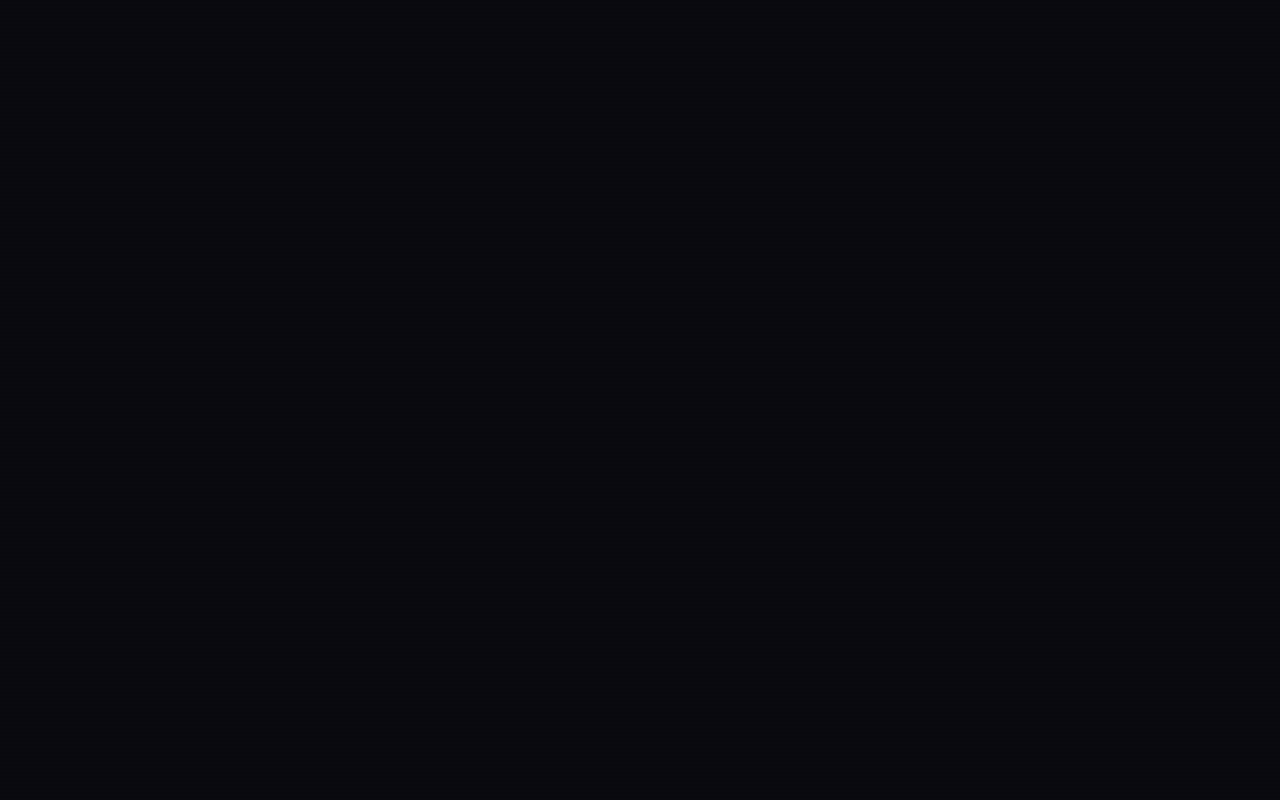
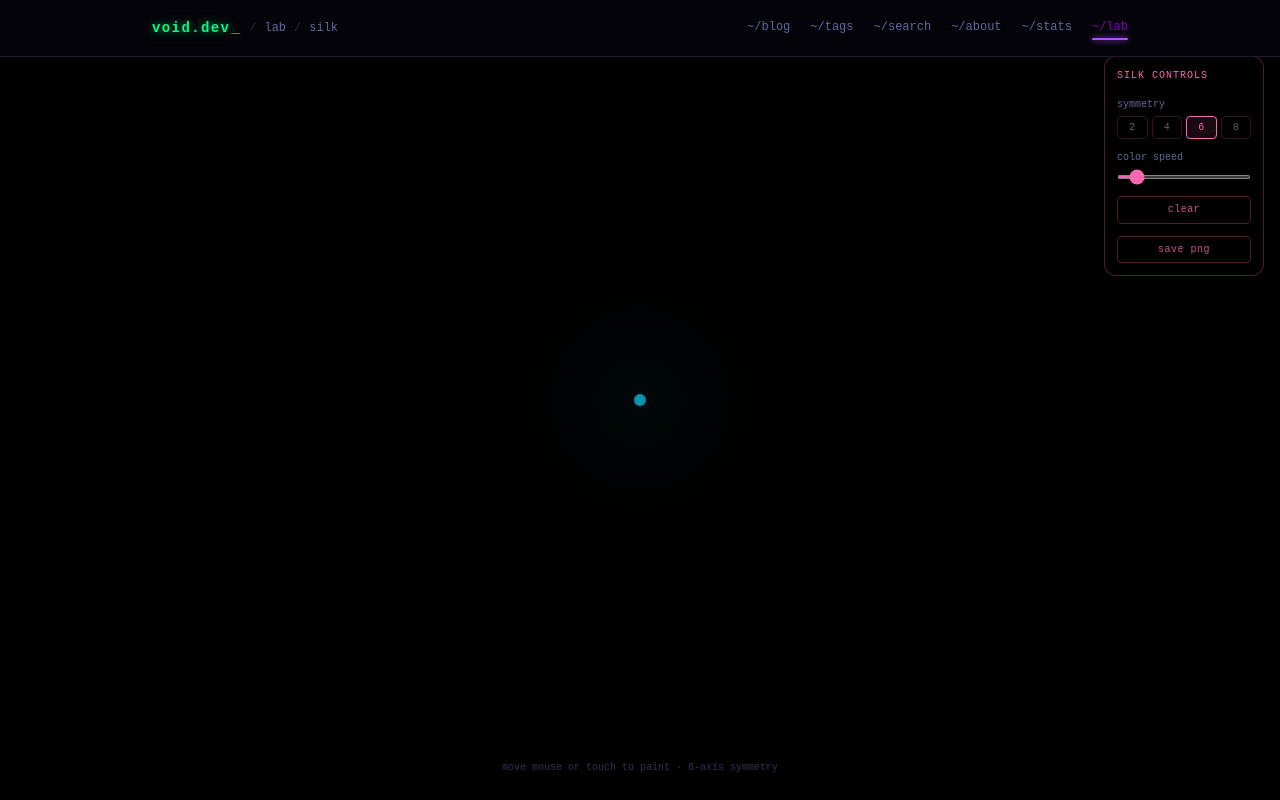
Before and after one commit to Quantum404Void/void-blog, a Nuxt app: page /lab/games/silk in a window 1280 px wide. Before the commit this address had no page. Built offline with nearby package versions, Linux system fonts and the light colour scheme.

Commit message:
feat: silk game, cursor glow, page slide-up transition

```diff
--- a/app.vue
+++ b/app.vue
@@ -4,4 +4,5 @@
     <NuxtPage />
   </NuxtLayout>
   <GlobalActions />
+  <CursorGlow />
 </template>
--- a/assets/css/main.css
+++ b/assets/css/main.css
@@ -535,3 +535,17 @@ body::after {
 .prose pre:has(.code-line) {
   padding-left: 1.5rem;
 }
+
+/* Page transition: slide-up */
+.slide-up-enter-active,
+.slide-up-leave-active {
+  transition: all 0.22s cubic-bezier(0.4, 0, 0.2, 1);
+}
+.slide-up-enter-from {
+  opacity: 0;
+  transform: translateY(18px);
+}
+.slide-up-leave-to {
+  opacity: 0;
+  transform: translateY(-10px);
+}
--- /dev/null
+++ b/components/CursorGlow.vue
@@ -0,0 +1,99 @@
+<template>
+  <template v-if="active">
+    <!-- 大光晕（缓动跟随） -->
+    <div
+      class="cursor-glow"
+      :style="{ transform: `translate(${glowX - 128}px, ${glowY - 128}px)` }"
+    />
+    <!-- 小实心点（立即跟随） -->
+    <div
+      class="cursor-dot"
+      :class="{ clicked: isClicked }"
+      :style="{ transform: `translate(${mouseX - 6}px, ${mouseY - 6}px)` }"
+    />
+  </template>
+</template>
+
+<script setup>
+import { ref, onMounted, onUnmounted } from 'vue'
+
+const active = ref(false)
+const mouseX = ref(0)
+const mouseY = ref(0)
+const glowX = ref(0)
+const glowY = ref(0)
+const isClicked = ref(false)
+
+let rafId = null
+
+function lerp(a, b, t) {
+  return a + (b - a) * t
+}
+
+function loop() {
+  glowX.value = lerp(glowX.value, mouseX.value, 0.08)
+  glowY.value = lerp(glowY.value, mouseY.value, 0.08)
+  rafId = requestAnimationFrame(loop)
+}
+
+function onMouseMove(e) {
+  mouseX.value = e.clientX
+  mouseY.value = e.clientY
+}
+
+function onMouseDown() {
+  isClicked.value = true
+  setTimeout(() => { isClicked.value = false }, 200)
+}
+
+onMounted(() => {
+  if (window.matchMedia('(pointer:coarse)').matches) return
+  active.value = true
+  window.addEventListener('mousemove', onMouseMove)
+  window.addEventListener('mousedown', onMouseDown)
+  glowX.value = window.innerWidth / 2
+  glowY.value = window.innerHeight / 2
+  mouseX.value = glowX.value
+  mouseY.value = glowY.value
+  loop()
+})
+
+onUnmounted(() => {
+  window.removeEventListener('mousemove', onMouseMove)
+  window.removeEventListener('mousedown', onMouseDown)
+  if (rafId) cancelAnimationFrame(rafId)
+})
+</script>
+
+<style scoped>
+.cursor-glow {
+  position: fixed;
+  top: 0;
+  left: 0;
+  width: 256px;
+  height: 256px;
+  border-radius: 50%;
+  background: radial-gradient(circle, rgba(0, 212, 255, 0.04) 0%, transparent 70%);
+  pointer-events: none;
+  z-index: 9998;
+  will-change: transform;
+}
+
+.cursor-dot {
+  position: fixed;
+  top: 0;
+  left: 0;
+  width: 12px;
+  height: 12px;
+  border-radius: 50%;
+  background: rgba(0, 212, 255, 0.7);
+  pointer-events: none;
+  z-index: 9999;
+  will-change: transform;
+  transition: scale 150ms ease;
+}
+
+.cursor-dot.clicked {
+  scale: 2.5;
+}
+</style>
--- a/nuxt.config.ts
+++ b/nuxt.config.ts
@@ -29,6 +29,7 @@ export default defineNuxtConfig({
   },
 
   app: {
+    pageTransition: { name: 'slide-up', mode: 'out-in' },
     head: {
       link: [
         // sitemap href: 生产地址，如需多域部署改这里
--- /dev/null
+++ b/pages/lab/games/silk.vue
@@ -0,0 +1,223 @@
+<template>
+  <div class="min-h-screen bg-[var(--color-void)] relative overflow-hidden">
+    <AppNav :crumbs="[{ label: 'lab', href: '/lab' }, { label: 'silk' }]" />
+
+    <canvas ref="canvasRef" class="absolute inset-0 w-full h-full" style="touch-action: none;" />
+
+    <!-- Control Panel -->
+    <div class="absolute top-14 right-4 z-10 flex flex-col gap-2 font-mono text-xs">
+      <div class="bg-black/70 border border-[#ff69b4]/30 rounded-xl p-3 backdrop-blur-sm flex flex-col gap-3 min-w-[160px]">
+        <p class="text-[#ff69b4] text-[10px] tracking-widest uppercase mb-1">silk controls</p>
+
+        <!-- Symmetry -->
+        <div>
+          <label class="text-[var(--color-text-muted)] text-[10px] block mb-1">symmetry</label>
+          <div class="flex gap-1">
+            <button
+              v-for="n in [2, 4, 6, 8]"
+              :key="n"
+              @click="symmetry = n"
+              class="flex-1 py-1 rounded border text-[10px] transition-colors"
+              :style="symmetry === n
+                ? 'border-color:#ff69b4;color:#ff69b4;background:#ff69b41a'
+                : 'border-color:#ff69b430;color:#666;background:transparent'"
+            >{{ n }}</button>
+          </div>
+        </div>
+
+        <!-- Hue Speed -->
+        <div>
+          <label class="text-[var(--color-text-muted)] text-[10px] block mb-1">color speed</label>
+          <input
+            v-model.number="hueSpeed"
+            type="range" min="0" max="3" step="0.1"
+            class="w-full accent-[#ff69b4] h-1"
+          />
+        </div>
+
+        <!-- Clear -->
+        <button
+          @click="clearCanvas"
+          class="py-1.5 rounded border border-[#ff69b4]/30 text-[#ff69b4]/80 hover:bg-[#ff69b4]/10 transition-colors text-[10px] tracking-wider"
+        >clear</button>
+
+        <!-- Save -->
+        <button
+          @click="saveImage"
+          class="py-1.5 rounded border border-[#ff69b4]/30 text-[#ff69b4]/80 hover:bg-[#ff69b4]/10 transition-colors text-[10px] tracking-wider"
+        >save png</button>
+      </div>
+    </div>
+
+    <!-- Hint -->
+    <div class="absolute bottom-6 left-1/2 -translate-x-1/2 font-mono text-[10px] text-[var(--color-text-muted)] opacity-50 pointer-events-none">
+      move mouse or touch to paint · {{ symmetry }}-axis symmetry
+    </div>
+  </div>
+</template>
+
+<script setup lang="ts">
+const { siteName } = useSiteConfig()
+useSeoMeta({ title: `Silk | ${siteName}` })
+
+const canvasRef = ref<HTMLCanvasElement | null>(null)
+const symmetry = ref(6)
+const hueSpeed = ref(0.3)
+
+let ctx: CanvasRenderingContext2D | null = null
+let hue = 0
+let isDrawing = false
+let points: { x: number; y: number }[] = []
+let lastSpeed = 0
+let animFrameId: number | null = null
+
+function resize() {
+  const canvas = canvasRef.value
+  if (!canvas || !ctx) return
+  // Preserve content
+  const tmp = document.createElement('canvas')
+  tmp.width = canvas.width
+  tmp.height = canvas.height
+  tmp.getContext('2d')!.drawImage(canvas, 0, 0)
+  canvas.width = window.innerWidth
+  canvas.height = window.innerHeight
+  ctx.fillStyle = '#000'
+  ctx.fillRect(0, 0, canvas.width, canvas.height)
+  ctx.drawImage(tmp, 0, 0)
+}
+
+function clearCanvas() {
+  const canvas = canvasRef.value
+  if (!canvas || !ctx) return
+  ctx.fillStyle = '#000'
+  ctx.fillRect(0, 0, canvas.width, canvas.height)
+}
+
+function saveImage() {
+  const canvas = canvasRef.value
+  if (!canvas) return
+  const a = document.createElement('a')
+  a.href = canvas.toDataURL('image/png')
+  a.download = `silk-${Date.now()}.png`
+  a.click()
+}
+
+function drawSymmetric(x: number, y: number, px: number, py: number, ppx: number, ppy: number) {
+  if (!ctx || !canvasRef.value) return
+  const canvas = canvasRef.value
+  const cx = canvas.width / 2
+  const cy = canvas.height / 2
+  const count = symmetry.value
+  const speed = Math.hypot(x - px, y - py)
+  lastSpeed = speed
+  const lw = Math.max(1.5, 8 - speed * 0.25)
+
+  ctx.globalCompositeOperation = 'lighter'
+  ctx.strokeStyle = `hsla(${hue}, 100%, 65%, 0.6)`
+  ctx.lineWidth = lw
+  ctx.lineCap = 'round'
+  ctx.lineJoin = 'round'
+
+  for (let i = 0; i < count; i++) {
+    const angle = (Math.PI * 2 / count) * i
+    ctx.save()
+    ctx.translate(cx, cy)
+    ctx.rotate(angle)
+    ctx.beginPath()
+    ctx.moveTo(ppx - cx, ppy - cy)
+    ctx.quadraticCurveTo(px - cx, py - cy, x - cx, y - cy)
+    ctx.stroke()
+    ctx.restore()
+  }
+}
+
+function getPos(e: MouseEvent | Touch) {
+  const canvas = canvasRef.value!
+  const rect = canvas.getBoundingClientRect()
+  return { x: e.clientX - rect.left, y: e.clientY - rect.top }
+}
+
+function onPointerDown(e: MouseEvent) {
+  isDrawing = true
+  const pos = getPos(e)
+  points = [pos, pos, pos]
+}
+
+function onPointerMove(e: MouseEvent) {
+  if (!isDrawing) return
+  const pos = getPos(e)
+  points.push(pos)
+  if (points.length >= 3) {
+    const [pp, p, cur] = points.slice(-3)
+    drawSymmetric(cur.x, cur.y, p.x, p.y, pp.x, pp.y)
+  }
+}
+
+function onPointerUp() {
+  isDrawing = false
+  points = []
+}
+
+function onTouchStart(e: TouchEvent) {
+  e.preventDefault()
+  isDrawing = true
+  const pos = getPos(e.touches[0])
+  points = [pos, pos, pos]
+}
+
+function onTouchMove(e: TouchEvent) {
+  e.preventDefault()
+  if (!isDrawing) return
+  const pos = getPos(e.touches[0])
+  points.push(pos)
+  if (points.length >= 3) {
+    const [pp, p, cur] = points.slice(-3)
+    drawSymmetric(cur.x, cur.y, p.x, p.y, pp.x, pp.y)
+  }
+}
+
+function onTouchEnd() {
+  isDrawing = false
+  points = []
+}
+
+function tick() {
+  hue = (hue + hueSpeed.value) % 360
+  animFrameId = requestAnimationFrame(tick)
+}
+
+onMounted(() => {
+  const canvas = canvasRef.value!
+  ctx = canvas.getContext('2d')!
+  canvas.width = window.innerWidth
+  canvas.height = window.innerHeight
+  ctx.fillStyle = '#000'
+  ctx.fillRect(0, 0, canvas.width, canvas.height)
+
+  canvas.addEventListener('mousedown', onPointerDown)
+  canvas.addEventListener('mousemove', onPointerMove)
+  canvas.addEventListener('mouseup', onPointerUp)
+  canvas.addEventListener('mouseleave', onPointerUp)
+  canvas.addEventListener('touchstart', onTouchStart, { passive: false })
+  canvas.addEventListener('touchmove', onTouchMove, { passive: false })
+  canvas.addEventListener('touchend', onTouchEnd)
+
+  window.addEventListener('resize', resize)
+  tick()
+})
+
+onUnmounted(() => {
+  const canvas = canvasRef.value
+  if (canvas) {
+    canvas.removeEventListener('mousedown', onPointerDown)
+    canvas.removeEventListener('mousemove', onPointerMove)
+    canvas.removeEventListener('mouseup', onPointerUp)
+    canvas.removeEventListener('mouseleave', onPointerUp)
+    canvas.removeEventListener('touchstart', onTouchStart)
+    canvas.removeEventListener('touchmove', onTouchMove)
+    canvas.removeEventListener('touchend', onTouchEnd)
+  }
+  window.removeEventListener('resize', resize)
+  if (animFrameId !== null) cancelAnimationFrame(animFrameId)
+})
+</script>
--- a/pages/lab/index.vue
+++ b/pages/lab/index.vue
@@ -10,7 +10,7 @@
         </h1>
         <p class="font-mono text-sm text-[var(--color-text-muted)]">技术宅的实验室 — 游戏、工具、可视化</p>
         <div class="flex gap-6 mt-4 font-mono text-xs text-[var(--color-text-muted)]">
-          <span><span style="color:rgba(180,0,255,0.9)">20</span> 游戏</span>
+          <span><span style="color:rgba(180,0,255,0.9)">21</span> 游戏</span>
           <span><span style="color:rgba(0,212,255,0.9)">23</span> 工具</span>
           <span><span style="color:rgba(57,255,20,0.9)">∞</span> 折腾</span>
         </div>
@@ -133,6 +133,7 @@ const games = [
   { href: '/lab/games/binary-tree', icon: '🌲', label: 'Binary Tree', desc: 'BST 插入/查找/删除 + 三种遍历动画', tag: 'ALGO', color: '#00ff88' },
   { href: '/lab/games/cpu-sim', icon: '💾', label: 'CPU Sim', desc: '8-bit CPU 模拟器，支持 MOV/ADD/JMP 等指令', tag: 'SIM', color: '#b400ff' },
   { href: '/lab/games/lissajous', icon: '〰️', label: 'Lissajous', desc: '利萨如图形生成器，实时参数控制', tag: 'VISUAL', color: '#ff00aa' },
+  { href: '/lab/games/silk', icon: '🪡', label: 'Silk', desc: '丝绸画布——划出发光对称图案', tag: 'VISUAL', color: '#ff69b4' },
 ]
 
 const tools = [
```
